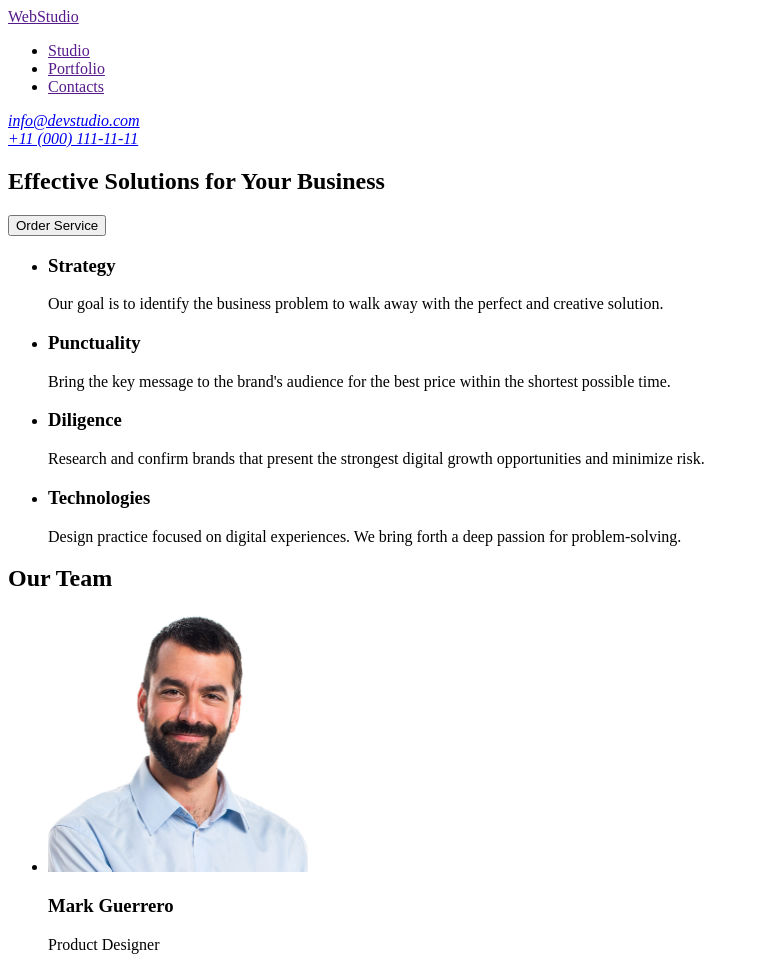
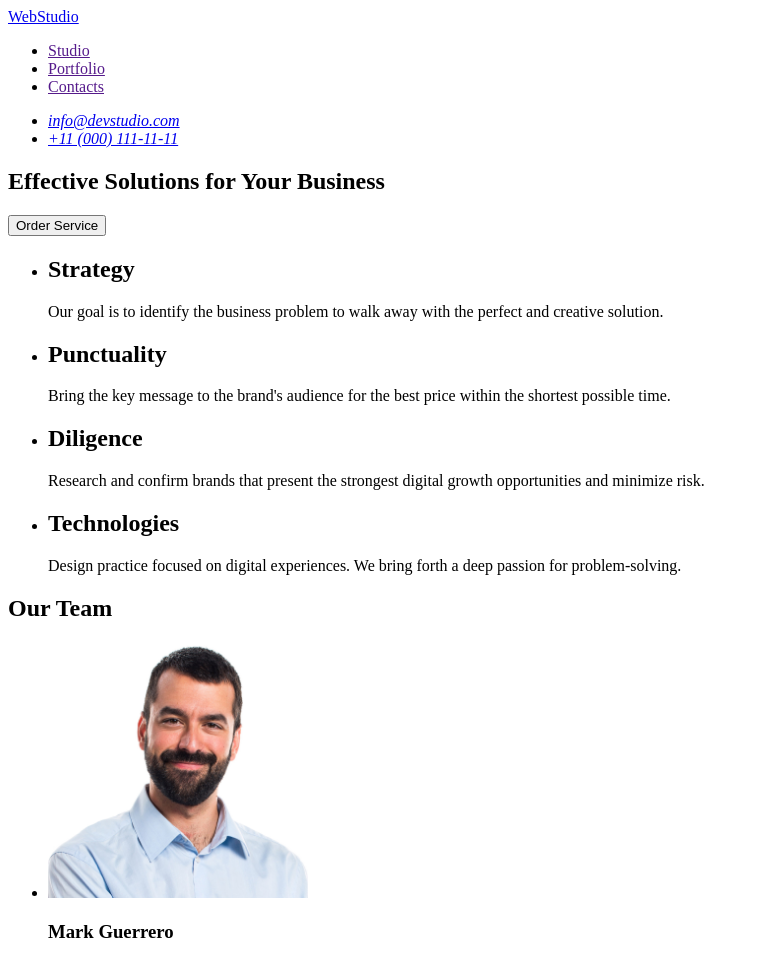
Before and after one commit to kateyka0/goit-markup-hw-01, a plain HTML site: page index.html in a window 1280 px wide. Shown: the top 957 px of the page, without its empty margins (0-759 px from the left). Drawn offline with Linux system fonts and the light colour scheme.

Commit message:
Update index.html

```diff
--- a/index.html
+++ b/index.html
@@ -7,8 +7,8 @@
   </head>
   <body>
     <header>
-      <a href="">WebStudio</a>
       <nav>
+        <a href="./index.html">WebStudio</a>
         <ul>
           <li><a href="">Studio</a></li>
           <li><a href="">Portfolio</a></li>
@@ -16,8 +16,12 @@
         </ul>
       </nav>
       <address>
-        <a href="mailto:info@devstudio.com">info@devstudio.com</a><br />
-        <a href="tel:+11 (000) 111-11-11">+11 (000) 111-11-11</a>
+        <ul>
+          <li>
+            <a href="mailto:info@devstudio.com">info@devstudio.com</a><br />
+          </li>
+          <li><a href="tel:+11 (000) 111-11-11">+11 (000) 111-11-11</a></li>
+        </ul>
       </address>
     </header>
     <main>
@@ -28,28 +32,28 @@
       <section>
         <ul>
           <li>
-            <h3>Strategy</h3>
+            <h2>Strategy</h2>
             <p>
               Our goal is to identify the business problem to walk away with the
               perfect and creative solution.
             </p>
           </li>
           <li>
-            <h3>Punctuality</h3>
+            <h2>Punctuality</h2>
             <p>
               Bring the key message to the brand's audience for the best price
               within the shortest possible time.
             </p>
           </li>
           <li>
-            <h3>Diligence</h3>
+            <h2>Diligence</h2>
             <p>
               Research and confirm brands that present the strongest digital
               growth opportunities and minimize risk.
             </p>
           </li>
           <li>
-            <h3>Technologies</h3>
+            <h2>Technologies</h2>
             <p>
               Design practice focused on digital experiences. We bring forth a
               deep passion for problem-solving.
@@ -61,37 +65,22 @@
         <h2>Our Team</h2>
         <ul>
           <li>
-            <img
-              src="images/Mark.jpg"
-              alt="Mark Guerrero"
-              width="260"
-              height="260"
-            />
+            <img src="./images/Mark.jpg" alt="Mark Guerrero" width="260" />
             <h3>Mark Guerrero</h3>
             <p>Product Designer</p>
           </li>
           <li>
-            <img src="images/Tom.jpg" alt="Tom Ford" width="260" height="260" />
+            <img src="./images/Tom.jpg" alt="Tom Ford" width="260" />
             <h3>Tom Ford</h3>
             <p>Frontend Developer</p>
           </li>
           <li>
-            <img
-              src="images/Camila.jpg"
-              alt="Camila Garcia"
-              width="260"
-              height="260"
-            />
+            <img src="./images/Camila.jpg" alt="Camila Garcia" width="260" />
             <h3>Camila Garcia</h3>
             <p>Marketing</p>
           </li>
           <li>
-            <img
-              src="images/Daniel.jpg"
-              alt="Daniel Wilson"
-              width="260"
-              height="260"
-            />
+            <img src="./images/Daniel.jpg" alt="Daniel Wilson" width="260" />
             <h3>Daniel Wilson</h3>
             <p>UI Designer</p>
           </li>
@@ -99,7 +88,7 @@
       </section>
     </main>
     <footer>
-      <a href="">WebStudio</a>
+      <a href="./index.html">WebStudio</a>
       <p>
         Increase the flow of customers and sales for your business with digital
         marketing & growth solutions.
```
